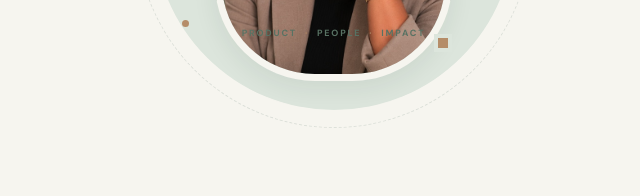
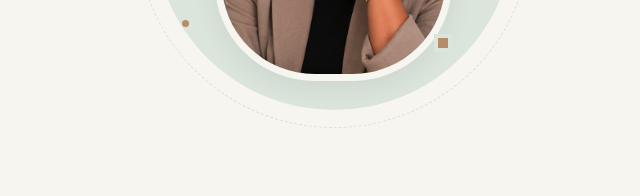
Before and after one commit to Thuthu007/thuthuhlatshwayo.com, a plain HTML site: page index.html in a window 1280 px wide. Shown: the part 478-674 px from the top of the page, 640-1280 px from the left. Drawn offline with Linux system fonts and the light colour scheme.

Commit message:
Update index.html
Removed font/wording overlayed over profile picture

```diff
--- a/index.html
+++ b/index.html
@@ -40,8 +40,6 @@
       alt="Thuthu Hlatshwayo smiling, wearing a taupe blazer and gold watch"
     >
   </div>
-
-  <div class="orbit-label">PRODUCT <i>·</i> PEOPLE <i>·</i> IMPACT</div>
 
   <span class="art-dot dot-one"></span>
   <span class="art-dot dot-two"></span>
```
